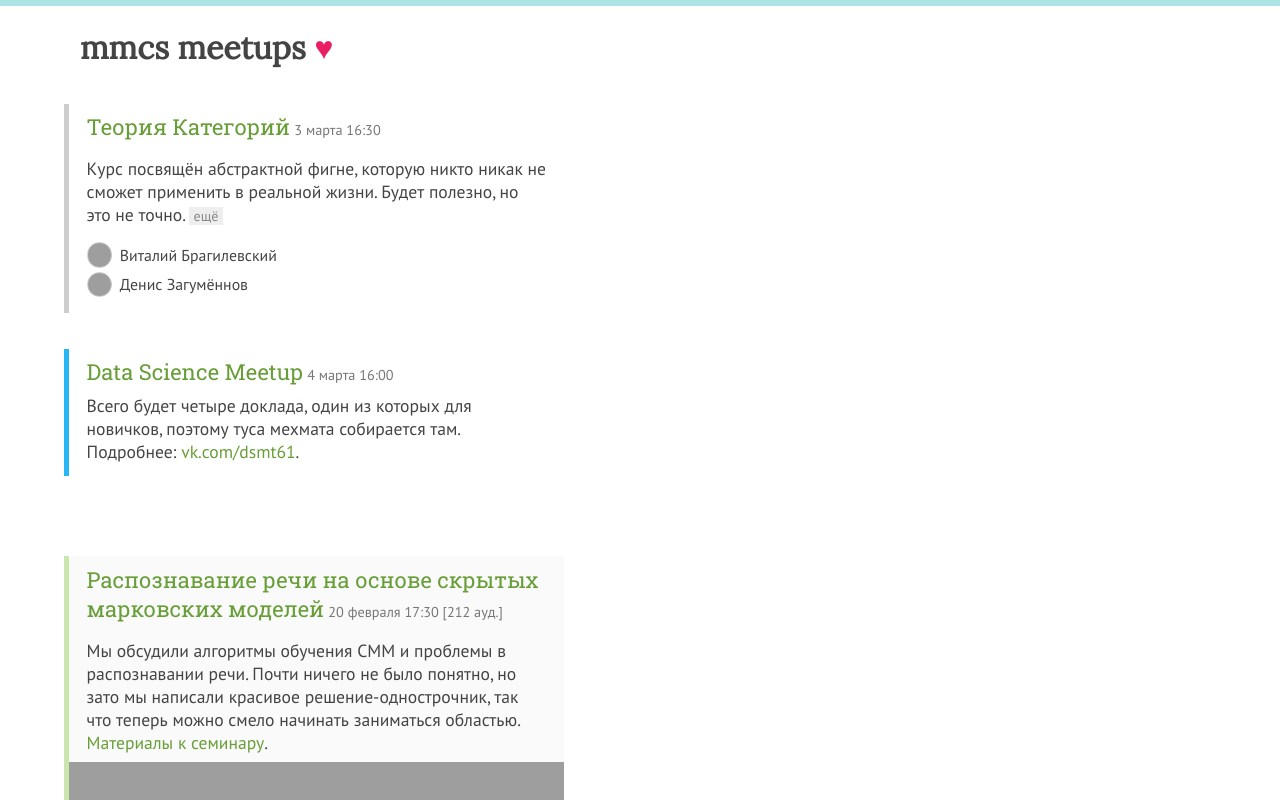
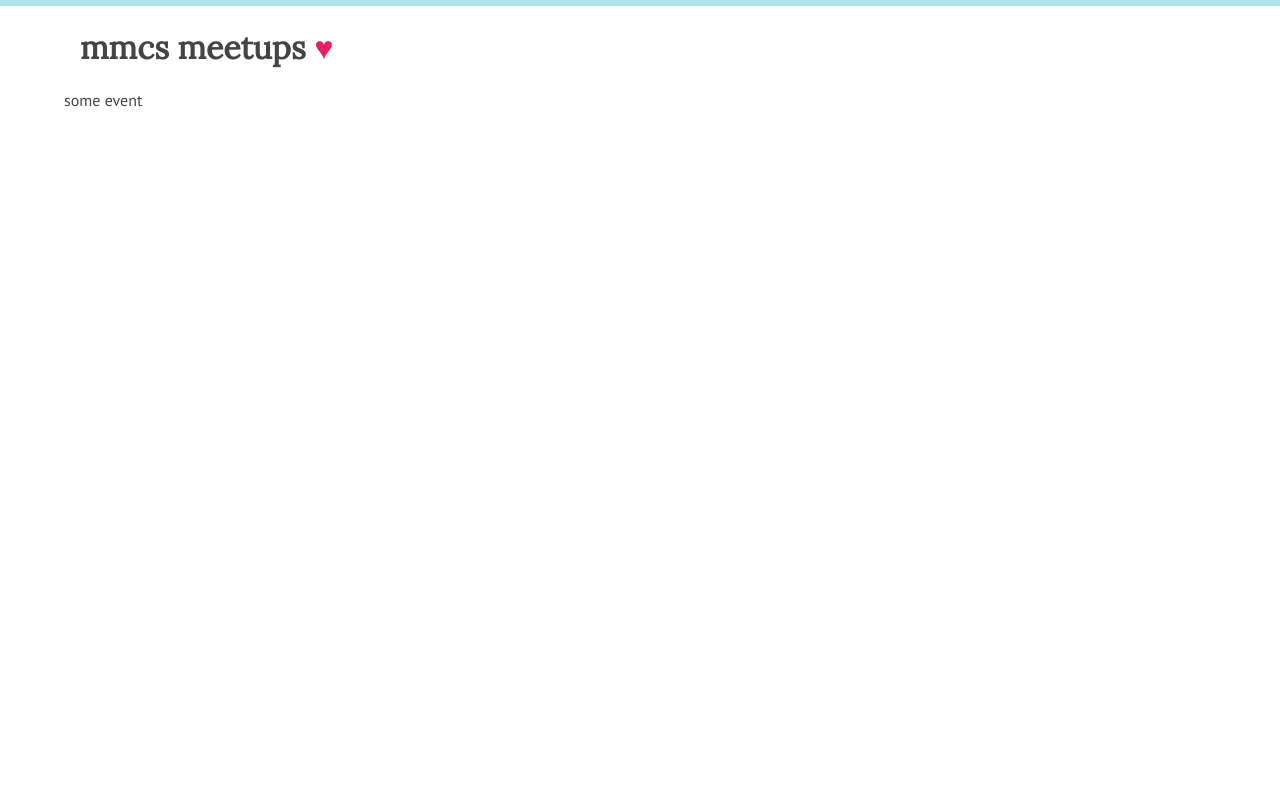
Before and after one commit to xamgore/mmcs-meetups, a Vue app: page /cat in a window 1280 px wide. Shown: the top 800 px of the page. Built offline with nearby package versions, Linux system fonts and the light colour scheme; grey boxes are pictures that could not be loaded; the HTML template or start-up script is replaced by a standard one.

Commit message:
Add routing to project
`/` shows the main page
`/str` shows an event

```diff
--- a/src/App.vue
+++ b/src/App.vue
@@ -2,26 +2,13 @@
   <div id="app">
     <h1>mmcs meetups</h1>
 
-    <section class="news">
-      <event v-for="event in events" :e="event"/>
-    </section>
-
-    <section class="outdated">
-      <event v-for="event in outdated" :e="event" style="background-color:#fafafa"/>
-    </section>
+    <router-view/>
   </div>
 </template>
 
 <script>
-  import Event from '@/components/event/.Event'
-  import Api from './api'
-
   export default {
-    name: 'app',
-    components: { Event },
-    created() {
-      Object.assign(this, Api.getData())
-    }
+    name: 'app'
   }
 </script>
 
@@ -35,10 +22,6 @@
   h1:after {
     content: ' ♥';
     color: #E91E63;
-  }
-
-  .outdated {
-    margin-top: 5em
   }
 </style>
 
@@ -68,10 +51,6 @@
       margin-left: 5%;
       margin-bottom: 3em;
     }
-
-    article {
-      font-size: 1.1em;
-    }
   }
 
   a {
--- /dev/null
+++ b/src/components/event/Page.vue
@@ -0,0 +1,15 @@
+<template>
+  <div>
+    some event
+  </div>
+</template>
+
+<script>
+  export default {
+    name: 'event-page'
+  }
+</script>
+
+<style scoped>
+
+</style>
--- /dev/null
+++ b/src/components/main/Page.vue
@@ -0,0 +1,32 @@
+<template>
+  <div>
+
+    <section class="news">
+      <event v-for="event in events" :e="event"/>
+    </section>
+
+    <section class="outdated">
+      <event v-for="event in outdated" :e="event" style="background-color:#fafafa"/>
+    </section>
+
+  </div>
+</template>
+
+<script>
+  import Event from './event/.Event'
+  import Api from '@/api'
+
+  export default {
+    name: 'main-page',
+    components: { Event },
+    created() {
+      Object.assign(this, Api.getData())
+    }
+  }
+</script>
+
+<style scoped>
+  .outdated {
+    margin-top: 5em
+  }
+</style>
--- a/src/components/event/Title.vue
+++ b/src/components/main/event/Title.vue
@@ -1,7 +1,7 @@
 <template>
 
   <div>
-    <a :href="url" v-text="title" class="title"/>
+    <router-link :to="url" v-text="title" class="title"/>
     <span v-text="fullDate" class="date"/>
   </div>
 
--- a/src/router/index.js
+++ b/src/router/index.js
@@ -1,15 +1,25 @@
 import Vue from 'vue'
 import Router from 'vue-router'
-import Hello from '@/components/Hello'
+import EventPage from '@/components/event/Page'
+import MainPage from '@/components/main/Page'
 
 Vue.use(Router)
 
 export default new Router({
+  mode: 'history',
+  scrollBehavior: () => ({ y: 0 }),
   routes: [
+
+    {
+      path: '/:id',
+      name: 'event',
+      component: EventPage
+    },
+
     {
       path: '/',
-      name: 'Hello',
-      component: Hello
+      name: 'main',
+      component: MainPage
     }
   ]
 })
```
Also changed, not shown: src/components/main/event/.Event.vue, src/components/main/event/.colors.css (renamed from src/components/event/.colors.css), src/components/main/event/Authors.vue (renamed from src/components/event/Authors.vue), src/components/main/event/Content.vue (renamed from src/components/event/Content.vue), src/components/main/event/translit.js (renamed from src/components/event/translit.js).
